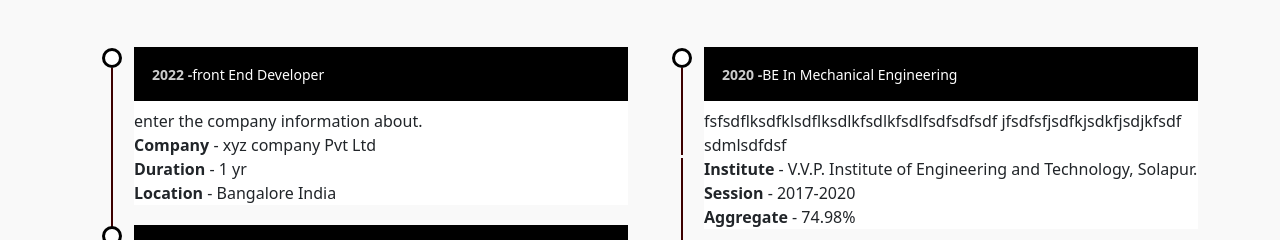
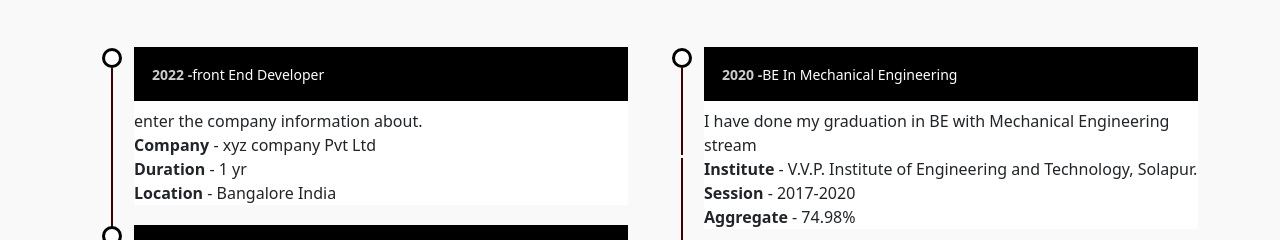
Before and after one commit to Sagardussa/Responsive-CV, a plain HTML site: page index.html in a window 1280 px wide. Shown: the part 1993-2233 px from the top of the page. Drawn offline with nearby package versions, Linux system fonts and the light colour scheme.

Commit message:
Update index.html

```diff
--- a/index.html
+++ b/index.html
@@ -164,9 +164,8 @@
                       <ul class="timeline">
                         <li>
                           <h4> <span>2020 -</span>BE In Mechanical Engineering</h4>
-                          <p>fsfsdflksdfklsdflksdlkfsdlkfsdlfsdfsdfsdf
-                            jfsdfsfjsdfkjsdkfjsdjkfsdf
-                            sdmlsdfdsf<br>
+                          <p>I have done my graduation in BE with Mechanical Engineering stream
+                          <br>
                             <b>Institute</b> - V.V.P. Institute of  Engineering and  Technology, Solapur.<br>
                             <b> Session </b>- 2017-2020 <br>
                             <b> Aggregate </b>- 74.98%<br>
```
